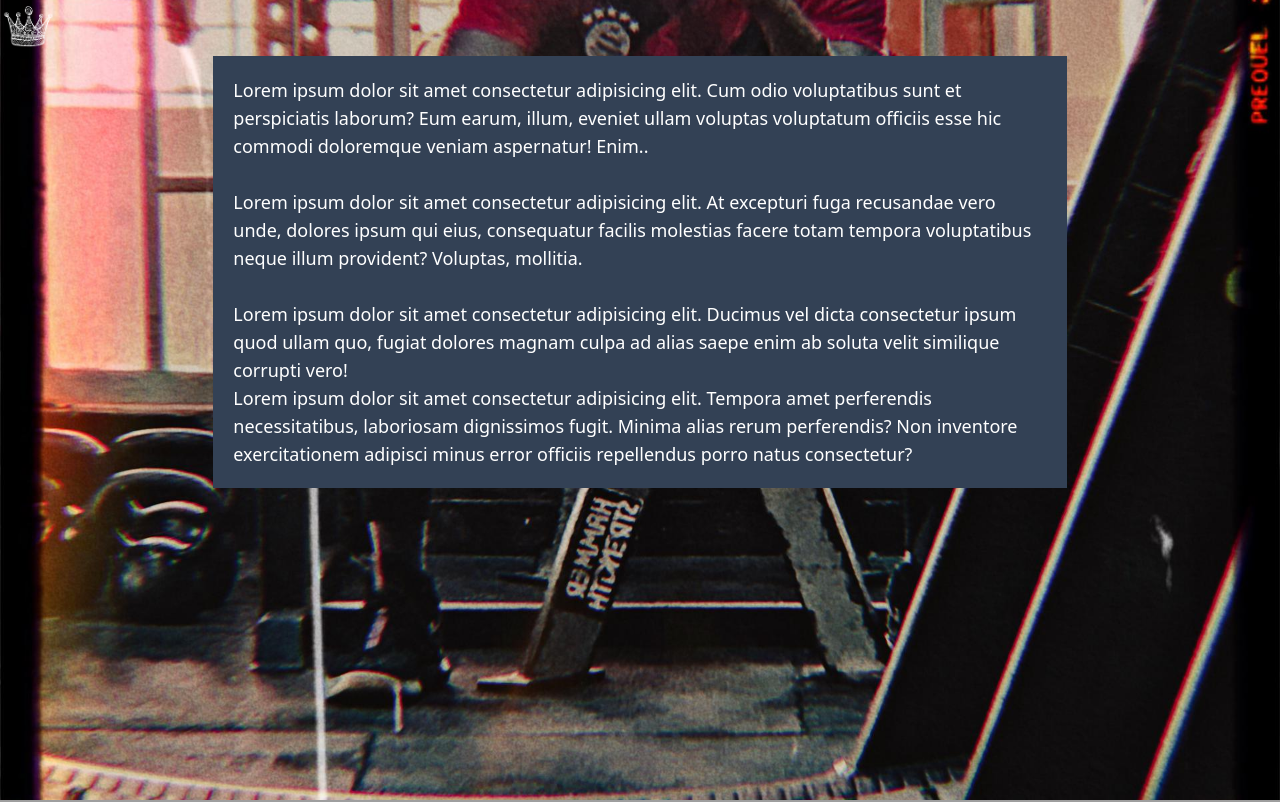
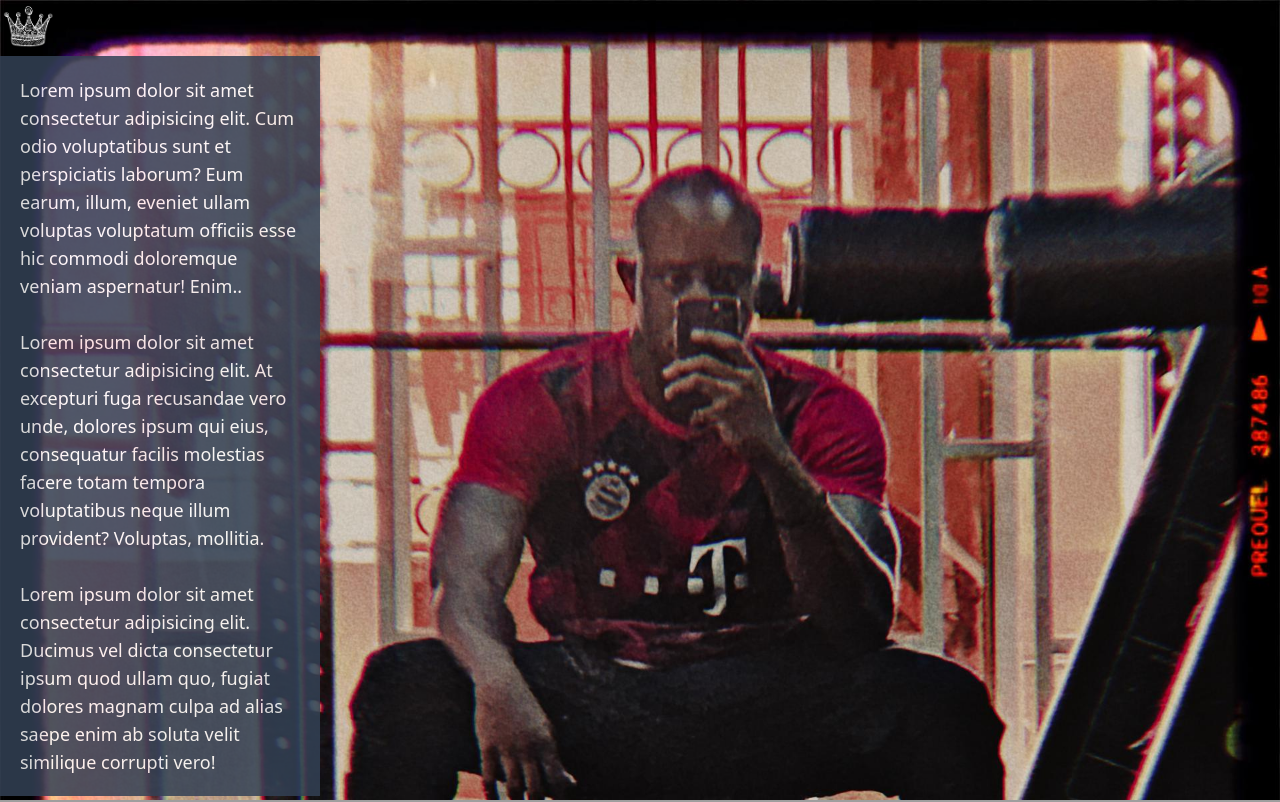
Before and after one commit to Icekingroyale/My-Portfolio, a React (Vite) app: page /about in a window 1280 px wide. Shown: the top 802 px of the page. Built offline with nearby package versions, Linux system fonts and the light colour scheme; grey boxes are pictures that could not be loaded.

Commit message:
fixed about bg and text

```diff
--- a/src/components/Header.jsx
+++ b/src/components/Header.jsx
@@ -20,7 +20,7 @@ const Header = () => {
     // 25-01-2025
     //TODO - Make the header stick on all pages but with different background and content colors
     //     - Make Active links have a different color
-    //    - (bonus) Keep the/a hamburger component even on pc Screens to display a Footer contents with unique styles and cool animations
+    //    - (bonus) Keep the hamburger component even on pc Screens to display a Footer contents with unique styles and cool animations
     //    - Fix scroll issue when MenuLinks are open
 
 
@@ -28,7 +28,7 @@ const Header = () => {
     // TODO - The header is fixed and the background color is transparent, I want to make whatever that is scrolled into the space of the to be blur
 
     let header = <>
-        <header className="fixed bg-transparent w-full flex justify-between bg-[#EFE9D5] bg-[url('https://www.transparenttextures.com/patterns/brushed-alum-dark.png')]">
+        <header className="fixed bg-transparent w-full flex justify-between bg-[#EFE9D5]">
 
             <NavLink to="/">
                 <img src={Logo} alt="site logo" className="h-14" />
--- a/src/components/navlinks/About.jsx
+++ b/src/components/navlinks/About.jsx
@@ -8,7 +8,7 @@ const About = () => {
   return (
     <>
       <div
-        className="bg-cover bg-center md:-repeat h-screen"
+        className="bg-cover bg-center lg:bg-right-top min-h-screen"
         style={{ backgroundImage: `url(${gym})`}}
       >
         <Link to="/" >
@@ -20,11 +20,10 @@ const About = () => {
             />
         </Link>
 
-        <p className="bg-slate-700 text-white w-2/3 p-5 mx-auto">
+        <p className="bg-slate-700 text-white w-2/3 p-5 mx-auto opacity-85 lg:absolute left-0 lg:w-80 ">
           Lorem ipsum dolor sit amet consectetur adipisicing elit. Cum odio voluptatibus sunt et perspiciatis laborum? Eum earum, illum, eveniet ullam voluptas voluptatum officiis esse hic commodi doloremque veniam aspernatur! Enim.. <br />
           <br />Lorem ipsum dolor sit amet consectetur adipisicing elit. At excepturi fuga recusandae vero unde, dolores ipsum qui eius, consequatur facilis molestias facere totam tempora voluptatibus neque illum provident? Voluptas, mollitia. <br />
           <br /> Lorem ipsum dolor sit amet consectetur adipisicing elit. Ducimus vel dicta consectetur ipsum quod ullam quo, fugiat dolores magnam culpa ad alias saepe enim ab soluta velit similique corrupti vero!
-          <br /> Lorem ipsum dolor sit amet consectetur adipisicing elit. Tempora amet perferendis necessitatibus, laboriosam dignissimos fugit. Minima alias rerum perferendis? Non inventore exercitationem adipisci minus error officiis repellendus porro natus consectetur?
         </p>
       </div>
       <Footer />
```
